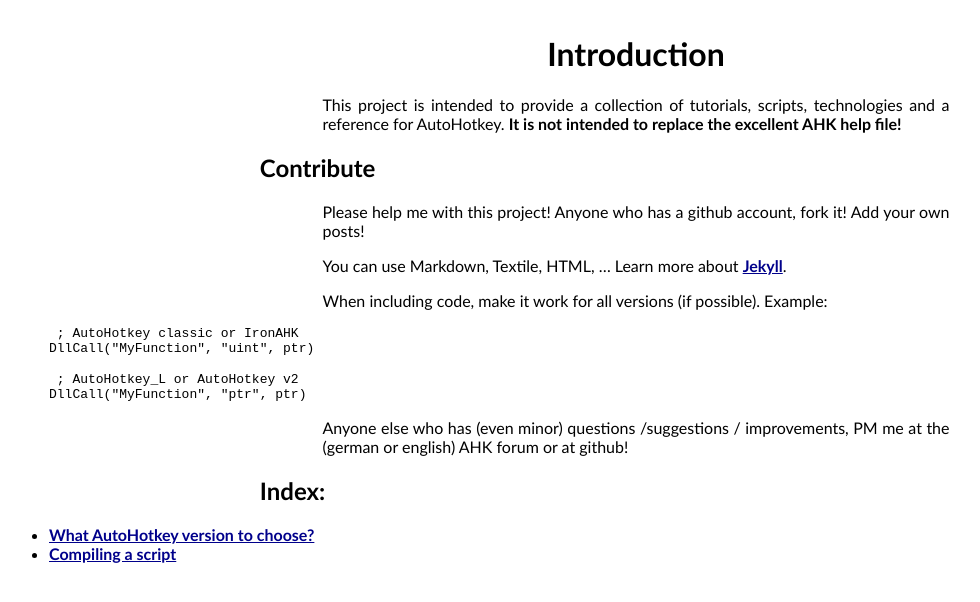
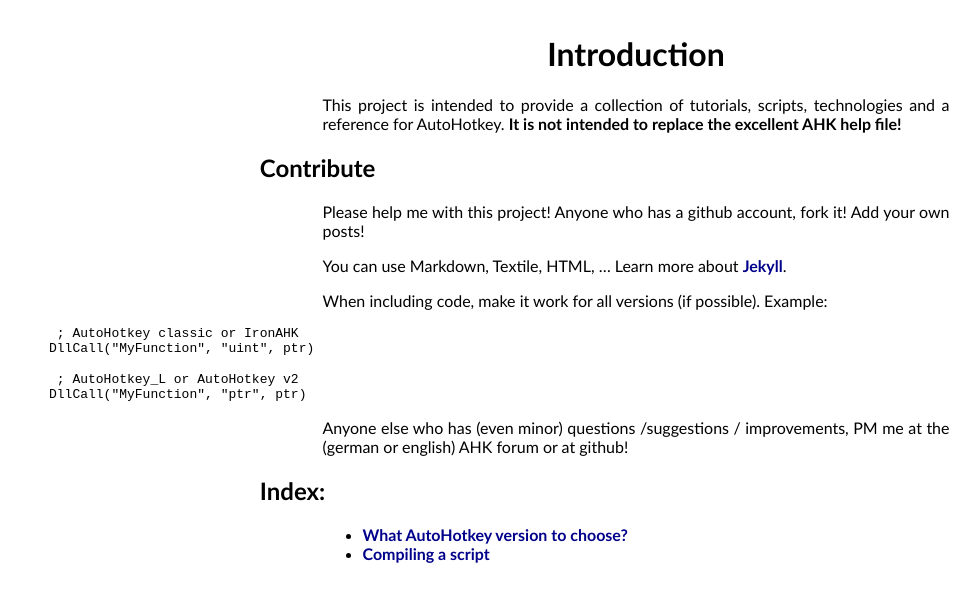
Before and after one commit to maul-esel/ahkbook, a Jekyll site: the page built from en/_posts/2011-10-29-Introduction.markdown, in a window 1280 px wide. Shown: the top 602 px of the page, without its empty margins (4-984 px from the left). Built offline with Jekyll 4.4.1, drawn with Linux system fonts in a browser that asks for light colours.

Commit message:
correct some style

```diff
--- a/css/default.css
+++ b/css/default.css
@@ -11,7 +11,7 @@ h2 {
 	margin-left: 20%
 }
 
-p {
+p, ol, ul, blockquote {
 	text-align: justify;
 	margin-left: 25%;
 	margin-right: 25%
@@ -19,7 +19,8 @@ p {
 
 a:link, a:visited {
 	color: darkblue;
-	font-weight: bold
+	font-weight: bold;
+	text-decoration: none;
 }
 
 a:hover, a:focus {
```
